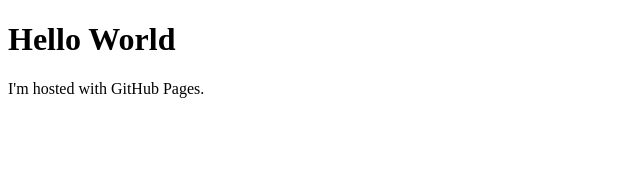
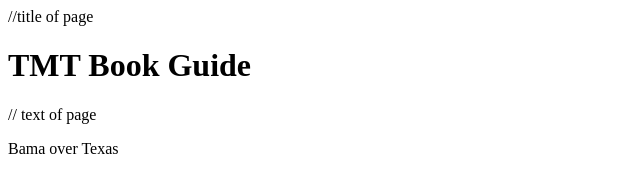
Before and after one commit to Humdinger93/TMT-Guide, a plain HTML site: page index.html in a window 1280 px wide. Shown: the whole page, without its empty margins (0-640 px from the left). Drawn offline with Linux system fonts and the light colour scheme.

Commit message:
updating text

```diff
--- a/index.html
+++ b/index.html
@@ -1,7 +1,9 @@
 <!DOCTYPE html>
 <html>
 <body>
-<h1>Hello World</h1>
-<p>I'm hosted with GitHub Pages.</p>
+//title of page
+<h1>TMT Book Guide</h1>
+// text of page
+<p>Bama over Texas</p>
 </body>
 </html>
```
